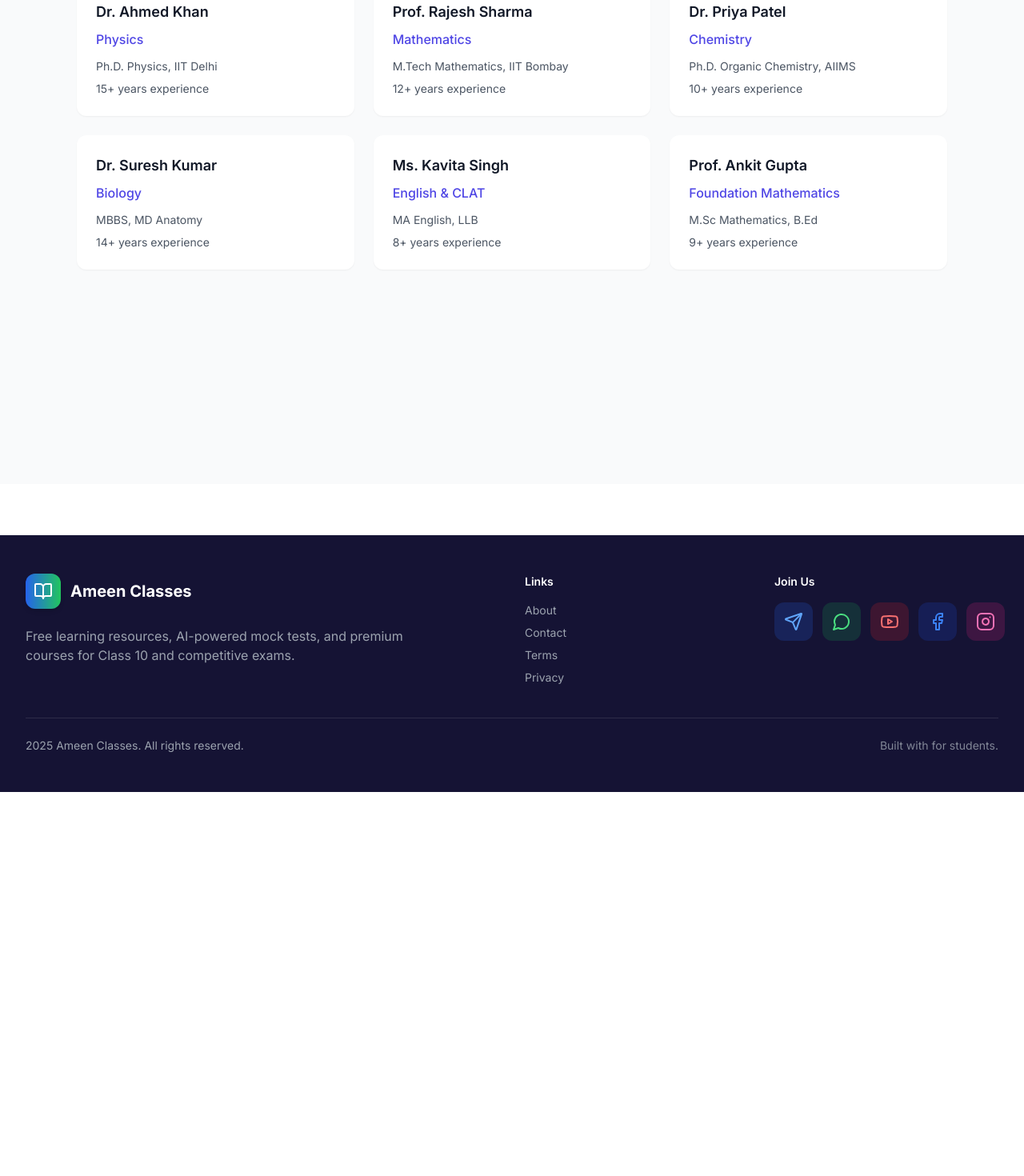
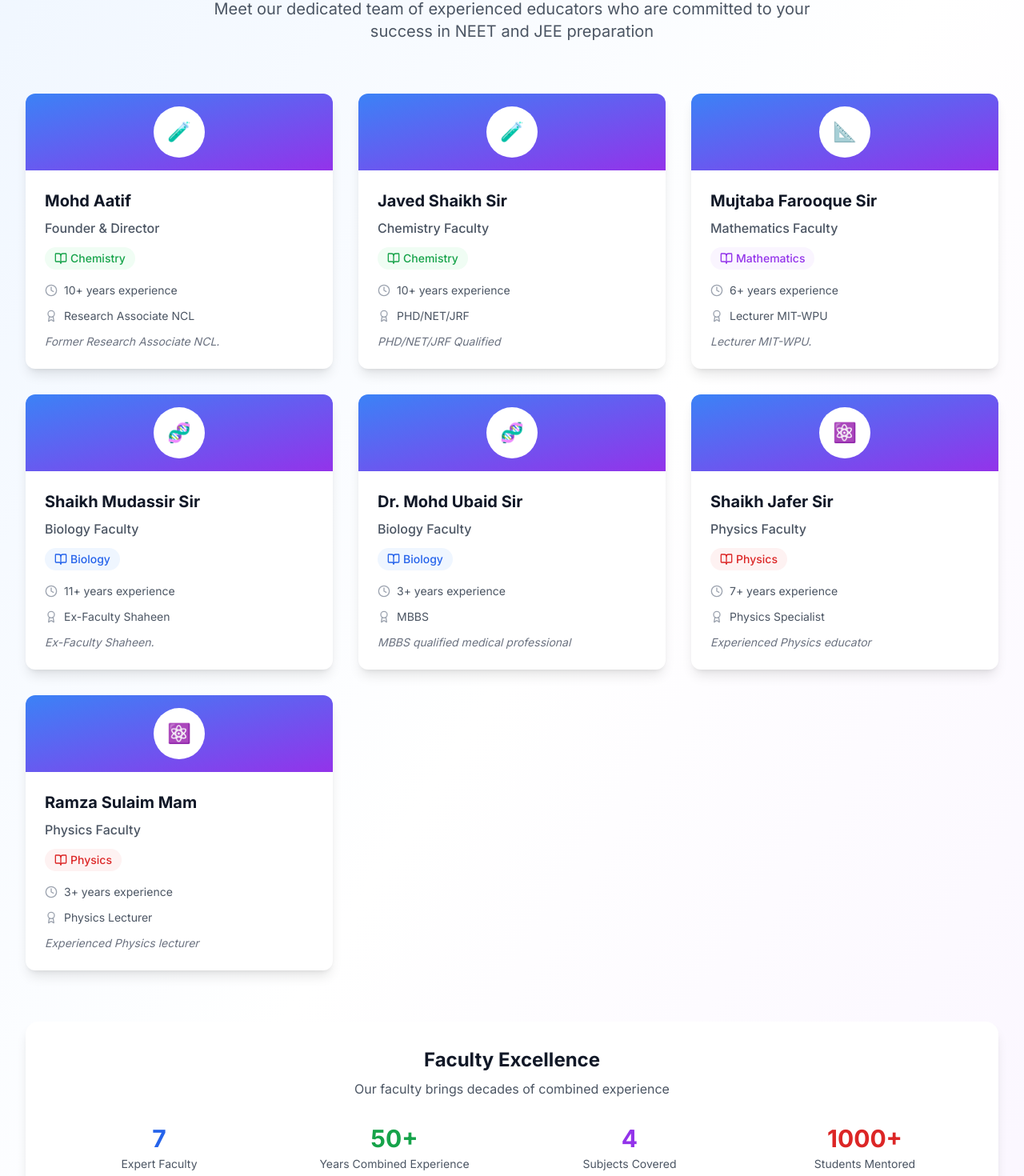
Before and after one commit to RAAZ-E1/ameen-classes, a Next.js app: page /faculty in a window 1280 px wide. Shown: the part 260-1730 px from the top of the page at 80% size. Before the commit the page ends 1250 px from the top, so only its background shows below. Built offline with nearby package versions, Linux system fonts and the light colour scheme.

Commit message:
Add PYQ (Previous Year Questions) feature with exam-specific filtering

```diff
--- a/src/app/api/admin/questions/route.ts
+++ b/src/app/api/admin/questions/route.ts
@@ -32,7 +32,9 @@ export async function POST(request: NextRequest) {
       options,
       correctAnswer,
       explanation,
-      difficulty
+      difficulty,
+      isPYQ,
+      pyqYear
     } = body;
 
     // Validate required fields
@@ -78,6 +80,8 @@ export async function POST(request: NextRequest) {
         correctAnswer,
         explanation: explanation?.trim() || '',
         difficulty: difficulty || 'medium',
+        isPYQ: isPYQ || false,
+        pyqYear: pyqYear ? parseInt(pyqYear) : undefined,
         createdAt: new Date()
       });
 
@@ -104,6 +108,8 @@ export async function POST(request: NextRequest) {
         correctAnswer,
         explanation: explanation?.trim() || '',
         difficulty: difficulty || 'medium',
+        isPYQ: isPYQ || false,
+        pyqYear: pyqYear ? parseInt(pyqYear) : undefined,
         createdAt: new Date().toISOString()
       };
 
--- a/src/app/api/questions/route.ts
+++ b/src/app/api/questions/route.ts
@@ -145,9 +145,14 @@ export async function GET(request: NextRequest) {
       limit
     });
 
+    // Build query with PYQ logic
     const query = {
       class: { $in: classNumbers },
-      subject: { $in: subjects }
+      subject: { $in: subjects },
+      $or: [
+        { isPYQ: true, examType: examType }, // PYQ questions must match exact exam type
+        { isPYQ: { $ne: true } } // Non-PYQ questions can appear in any exam
+      ]
     };
 
     console.log('📝 Query:', JSON.stringify(query, null, 2));
--- a/src/app/faculty/page.tsx
+++ b/src/app/faculty/page.tsx
@@ -1,73 +1,199 @@
 import { Metadata } from 'next';
+import { GraduationCap, Award, Clock, BookOpen } from 'lucide-react';
 
 export const metadata: Metadata = {
   title: 'Our Faculty - Ameen Classes',
-  description: 'Meet our expert faculty members',
+  description: 'Meet our expert faculty members with years of experience in NEET and JEE preparation',
 };
 
 const facultyMembers = [
   {
-    name: 'Dr. Ahmed Khan',
-    subject: 'Physics',
-    qualification: 'Ph.D. Physics, IIT Delhi',
-    experience: '15+ years'
+    name: 'Mohd Aatif',
+    role: 'Founder & Director',
+    experience: '10+ years',
+    specialization: 'Chemistry',
+    description: 'Former Research Associate NCL.',
+    qualification: 'Research Associate NCL'
   },
   {
-    name: 'Prof. Rajesh Sharma',
-    subject: 'Mathematics',
-    qualification: 'M.Tech Mathematics, IIT Bombay',
-    experience: '12+ years'
+    name: 'Javed Shaikh Sir',
+    role: 'Chemistry Faculty',
+    experience: '10+ years',
+    specialization: 'Chemistry',
+    description: 'PHD/NET/JRF Qualified',
+    qualification: 'PHD/NET/JRF'
   },
   {
-    name: 'Dr. Priya Patel',
-    subject: 'Chemistry',
-    qualification: 'Ph.D. Organic Chemistry, AIIMS',
-    experience: '10+ years'
+    name: 'Mujtaba Farooque Sir',
+    role: 'Mathematics Faculty',
+    experience: '6+ years',
+    specialization: 'Mathematics',
+    description: 'Lecturer MIT-WPU.',
+    qualification: 'Lecturer MIT-WPU'
+  },
+    {
+    name: 'Shaikh Mudassir Sir',
+    role: 'Biology Faculty',
+    experience: '11+ years',
+    specialization: 'Biology',
+    description: 'Ex-Faculty Shaheen.',
+    qualification: 'Ex-Faculty Shaheen'
   },
   {
-    name: 'Dr. Suresh Kumar',
-    subject: 'Biology',
-    qualification: 'MBBS, MD Anatomy',
-    experience: '14+ years'
+    name: 'Dr. Mohd Ubaid Sir',
+    role: 'Biology Faculty',
+    experience: '3+ years',
+    specialization: 'Biology',
+    description: 'MBBS qualified medical professional',
+    qualification: 'MBBS'
   },
   {
-    name: 'Ms. Kavita Singh',
-    subject: 'English & CLAT',
-    qualification: 'MA English, LLB',
-    experience: '8+ years'
+    name: 'Shaikh Jafer Sir',
+    role: 'Physics Faculty',
+    experience: '7+ years',
+    specialization: 'Physics',
+    description: 'Experienced Physics educator',
+    qualification: 'Physics Specialist'
   },
+
   {
-    name: 'Prof. Ankit Gupta',
-    subject: 'Foundation Mathematics',
-    qualification: 'M.Sc Mathematics, B.Ed',
-    experience: '9+ years'
+    name: 'Ramza Sulaim Mam',
+    role: 'Physics Faculty',
+    experience: '3+ years',
+    specialization: 'Physics',
+    description: 'Experienced Physics lecturer',
+    qualification: 'Physics Lecturer'
   }
 ];
 
+const getSubjectColor = (subject: string) => {
+  switch (subject.toLowerCase()) {
+    case 'chemistry':
+      return 'text-green-600 bg-green-50';
+    case 'biology':
+      return 'text-blue-600 bg-blue-50';
+    case 'mathematics':
+      return 'text-purple-600 bg-purple-50';
+    case 'physics':
+      return 'text-red-600 bg-red-50';
+    default:
+      return 'text-gray-600 bg-gray-50';
+  }
+};
+
+const getSubjectIcon = (subject: string) => {
+  switch (subject.toLowerCase()) {
+    case 'chemistry':
+      return '🧪';
+    case 'biology':
+      return '🧬';
+    case 'mathematics':
+      return '📐';
+    case 'physics':
+      return '⚛️';
+    default:
+      return '📚';
+  }
+};
+
 export default function FacultyPage() {
   return (
-    <div className="min-h-screen bg-gray-50 py-12">
-      <div className="max-w-6xl mx-auto px-4 sm:px-6 lg:px-8">
-        <div className="text-center mb-12">
-          <h1 className="text-3xl font-bold text-gray-900 mb-4">
-            Our Faculty
-          </h1>
-          <p className="text-gray-600">
-            Expert teachers with years of experience
+    <div className="min-h-screen bg-gradient-to-br from-blue-50 via-white to-purple-50 py-12">
+      <div className="max-w-7xl mx-auto px-4 sm:px-6 lg:px-8">
+        {/* Header */}
+        <div className="text-center mb-16">
+          <div className="inline-flex items-center justify-center w-16 h-16 bg-blue-100 rounded-full mb-6">
+            <GraduationCap className="w-8 h-8 text-blue-600" />
+          </div>
+          <h1 className="text-4xl font-bold text-gray-900 mb-4">Our Expert Faculty</h1>
+          <p className="text-xl text-gray-600 max-w-3xl mx-auto">
+            Meet our dedicated team of experienced educators who are committed to your success in NEET and JEE preparation
           </p>
         </div>
 
-        <div className="grid gap-6 md:grid-cols-2 lg:grid-cols-3">
+        {/* Faculty Grid */}
+        <div className="grid gap-8 md:grid-cols-2 lg:grid-cols-3">
           {facultyMembers.map((faculty, index) => (
-            <div key={index} className="bg-white p-6 rounded-lg shadow-sm">
-              <h3 className="text-lg font-semibold text-gray-900 mb-2">{faculty.name}</h3>
-              <p className="text-brand-600 font-medium mb-3">{faculty.subject}</p>
-              <div className="space-y-2 text-sm text-gray-600">
-                <p>{faculty.qualification}</p>
-                <p>{faculty.experience} experience</p>
+            <div key={index} className="bg-white rounded-xl shadow-lg hover:shadow-xl transition-shadow duration-300 overflow-hidden">
+              {/* Faculty Avatar */}
+              <div className="bg-gradient-to-br from-blue-500 to-purple-600 h-24 flex items-center justify-center">
+                <div className="w-16 h-16 bg-white rounded-full flex items-center justify-center text-2xl">
+                  {getSubjectIcon(faculty.specialization)}
+                </div>
+              </div>
+
+              {/* Faculty Info */}
+              <div className="p-6">
+                <h3 className="text-xl font-bold text-gray-900 mb-2">{faculty.name}</h3>
+                <p className="text-gray-600 font-medium mb-3">{faculty.role}</p>
+
+                {/* Subject Badge */}
+                <div className={`inline-flex items-center px-3 py-1 rounded-full text-sm font-medium mb-4 ${getSubjectColor(faculty.specialization)}`}>
+                  <BookOpen className="w-4 h-4 mr-1" />
+                  {faculty.specialization}
+                </div>
+
+                {/* Details */}
+                <div className="space-y-3">
+                  <div className="flex items-center text-sm text-gray-600">
+                    <Clock className="w-4 h-4 mr-2 text-gray-400" />
+                    <span>{faculty.experience} experience</span>
+                  </div>
+
+                  <div className="flex items-start text-sm text-gray-600">
+                    <Award className="w-4 h-4 mr-2 text-gray-400 mt-0.5" />
+                    <span>{faculty.qualification}</span>
+                  </div>
+
+                  {faculty.description && (
+                    <p className="text-sm text-gray-500 mt-3 italic">
+                      {faculty.description}
+                    </p>
+                  )}
+                </div>
               </div>
             </div>
           ))}
+        </div>
+
+        {/* Stats Section */}
+        <div className="mt-16 bg-white rounded-2xl shadow-lg p-8">
+          <div className="text-center mb-8">
+            <h2 className="text-2xl font-bold text-gray-900 mb-2">Faculty Excellence</h2>
+            <p className="text-gray-600">Our faculty brings decades of combined experience</p>
+          </div>
+
+          <div className="grid grid-cols-2 md:grid-cols-4 gap-6">
+            <div className="text-center">
+              <div className="text-3xl font-bold text-blue-600 mb-1">7</div>
+              <div className="text-sm text-gray-600">Expert Faculty</div>
+            </div>
+            <div className="text-center">
+              <div className="text-3xl font-bold text-green-600 mb-1">50+</div>
+              <div className="text-sm text-gray-600">Years Combined Experience</div>
+            </div>
+            <div className="text-center">
+              <div className="text-3xl font-bold text-purple-600 mb-1">4</div>
+              <div className="text-sm text-gray-600">Subjects Covered</div>
+            </div>
+            <div className="text-center">
+              <div className="text-3xl font-bold text-red-600 mb-1">1000+</div>
+              <div className="text-sm text-gray-600">Students Mentored</div>
+            </div>
+          </div>
+        </div>
+
+        {/* Call to Action */}
+        <div className="mt-16 text-center">
+          <div className="bg-gradient-to-r from-blue-600 to-purple-600 rounded-2xl p-8 text-white">
+            <h2 className="text-2xl font-bold mb-4">Ready to Learn from the Best?</h2>
+            <p className="text-blue-100 mb-6 max-w-2xl mx-auto">
+              Join thousands of successful students who have achieved their dreams with guidance from our expert faculty
+            </p>
+            <button className="bg-white text-blue-600 px-8 py-3 rounded-lg font-semibold hover:bg-blue-50 transition-colors">
+              Start Your Journey
+            </button>
+          </div>
         </div>
       </div>
     </div>
--- a/src/lib/db.js
+++ b/src/lib/db.js
@@ -14,22 +14,11 @@ const connectDB = async () => {
       throw new Error("MONGODB_URI is not defined in environment variables");
     }
 
-    // Connection options with SSL workaround for Windows
+    // Use the exact same options that worked in our test
     const options = {
-      // Basic timeouts
-      serverSelectionTimeoutMS: 15000, // 15 seconds
-      socketTimeoutMS: 45000, // 45 seconds
-      connectTimeoutMS: 15000, // 15 seconds
-
-      // Connection pool
-      maxPoolSize: 10,
-      minPoolSize: 1,
-
-      // Enable buffering for better reliability
-      bufferMaxEntries: 10,
-      bufferCommands: true,
-
-      // SSL/TLS configuration for Windows compatibility
+      serverSelectionTimeoutMS: 15000,
+      socketTimeoutMS: 45000,
+      connectTimeoutMS: 15000,
       ssl: true,
       tls: true,
       tlsAllowInvalidCertificates: true,
@@ -37,8 +26,6 @@ const connectDB = async () => {
     };
 
     console.log("🔗 Attempting connection to MongoDB Atlas...");
-
-    // Single connection attempt with proper options
     const connection = await mongoose.connect(process.env.MONGODB_URI, options);
 
     console.log("✅ Database connected successfully!");
```
Also changed, not shown: src/app/admin/page.tsx (+48 -3 lines), src/models/Question.js (+25 -2 lines).
